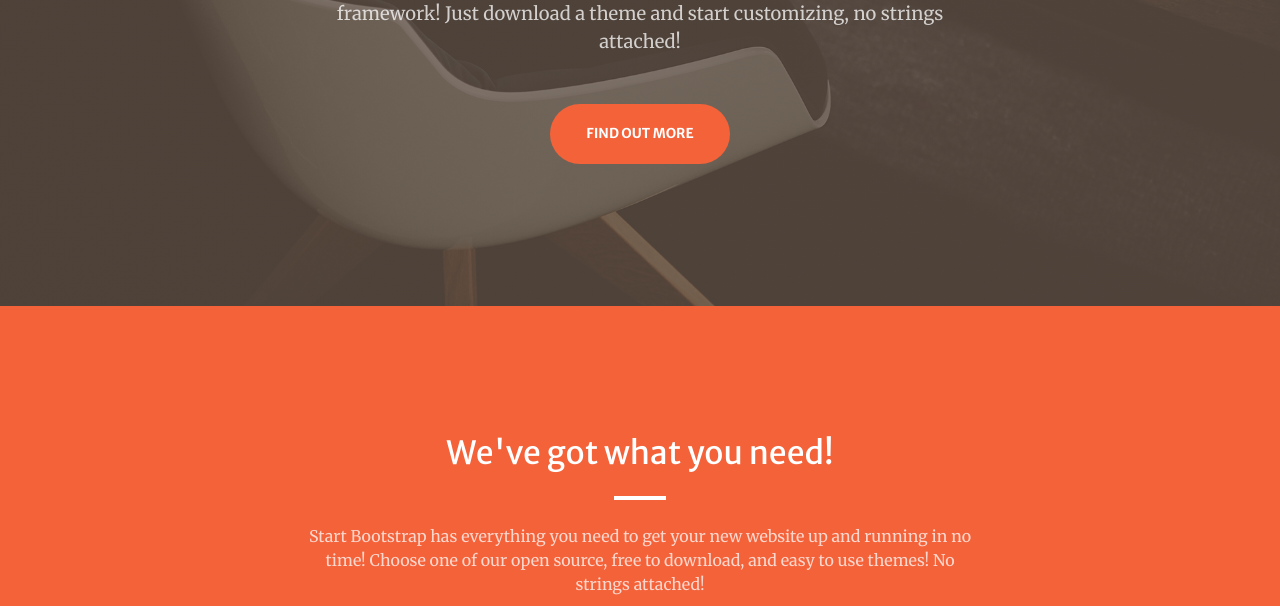
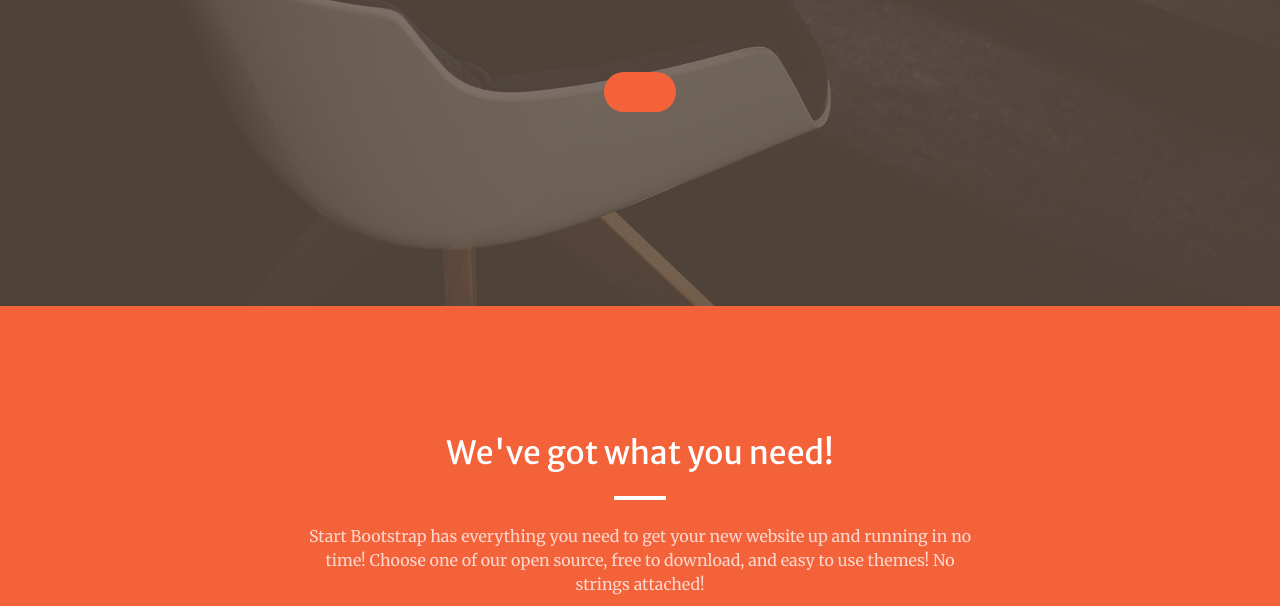
Before and after one commit to Isidro2022/SH_ISIDRO_2022, a plain HTML site: page index.html in a window 1280 px wide. Shown: the part 494-1100 px from the top of the page. Drawn offline with nearby package versions, Linux system fonts and the light colour scheme; some packages are replaced by stand-ins of ours; a script that the page names is missing.

Commit message:
Update index.html

```diff
--- a/index.html
+++ b/index.html
@@ -5,7 +5,7 @@
         <meta name="viewport" content="width=device-width, initial-scale=1, shrink-to-fit=no" />
         <meta name="description" content="" />
         <meta name="author" content="" />
-        <title>SABER HACER ISIDRO MENDEZ Y JONATHAN HERNANDEZ</title>
+        <title>Z</title>
         <!-- Favicon-->
         <link rel="icon" type="image/x-icon" href="assets/favicon.ico" />
         <!-- Bootstrap Icons-->
@@ -43,8 +43,8 @@
                         <hr class="divider" />
                     </div>
                     <div class="col-lg-8 align-self-baseline">
-                        <p class="text-white-75 mb-5">Start Bootstrap can help you build better websites using the Bootstrap framework! Just download a theme and start customizing, no strings attached!</p>
-                        <a class="btn btn-primary btn-xl" href="#about">Find Out More</a>
+                        <p class="text-white-75 mb-5"></p>
+                        <a class="btn btn-primary btn-xl" href="#about"></a>
                     </div>
                 </div>
             </div>
```
